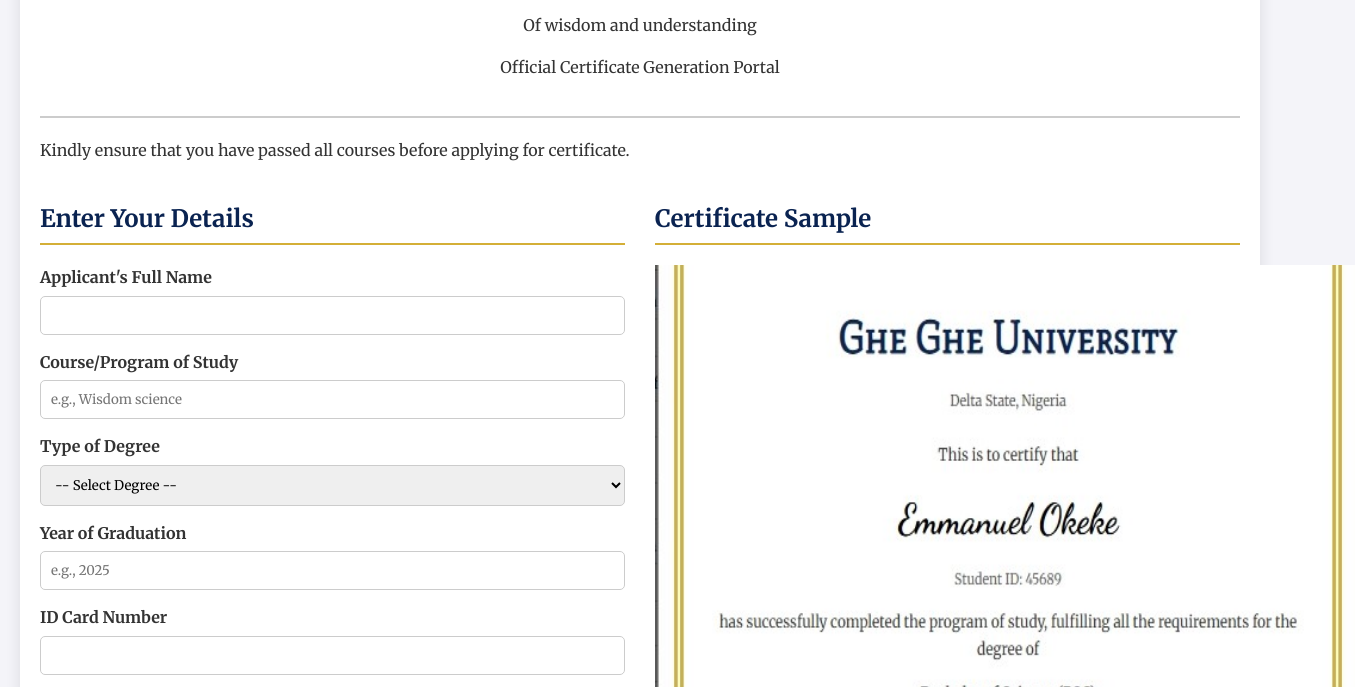
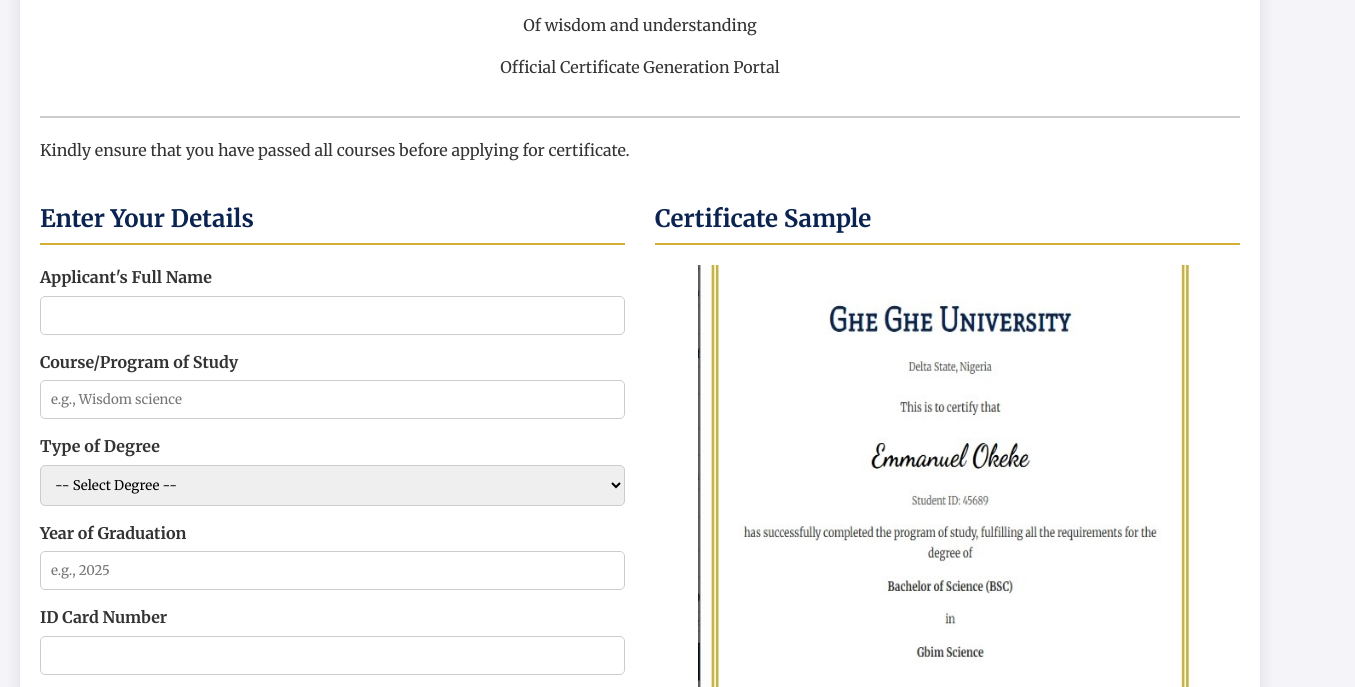
Before and after one commit to Charleytech/certificate, a plain HTML site: page index.html in a window 1280 px wide. Shown: the part 107-794 px from the top of the page, 1355 px wide, since content can reach past the window. Drawn offline with Linux system fonts and the light colour scheme; a web font is replaced by a local one.

Commit message:
Update index.html

```diff
--- a/index.html
+++ b/index.html
@@ -428,7 +428,7 @@
             <div class="preview-section">
                 <h2>Certificate Sample</h2>
                     <div class="cert-header-sample">
-                        <img src="images/man.jpeg" alt="Graduation Cap" style="height: 800px; width: 700px;">
+                        <img src="images/man.jpeg" alt="Graduation Cap" style="height: 600px; width: 500px;">
                     </div>
             </div>
         </div>
```
